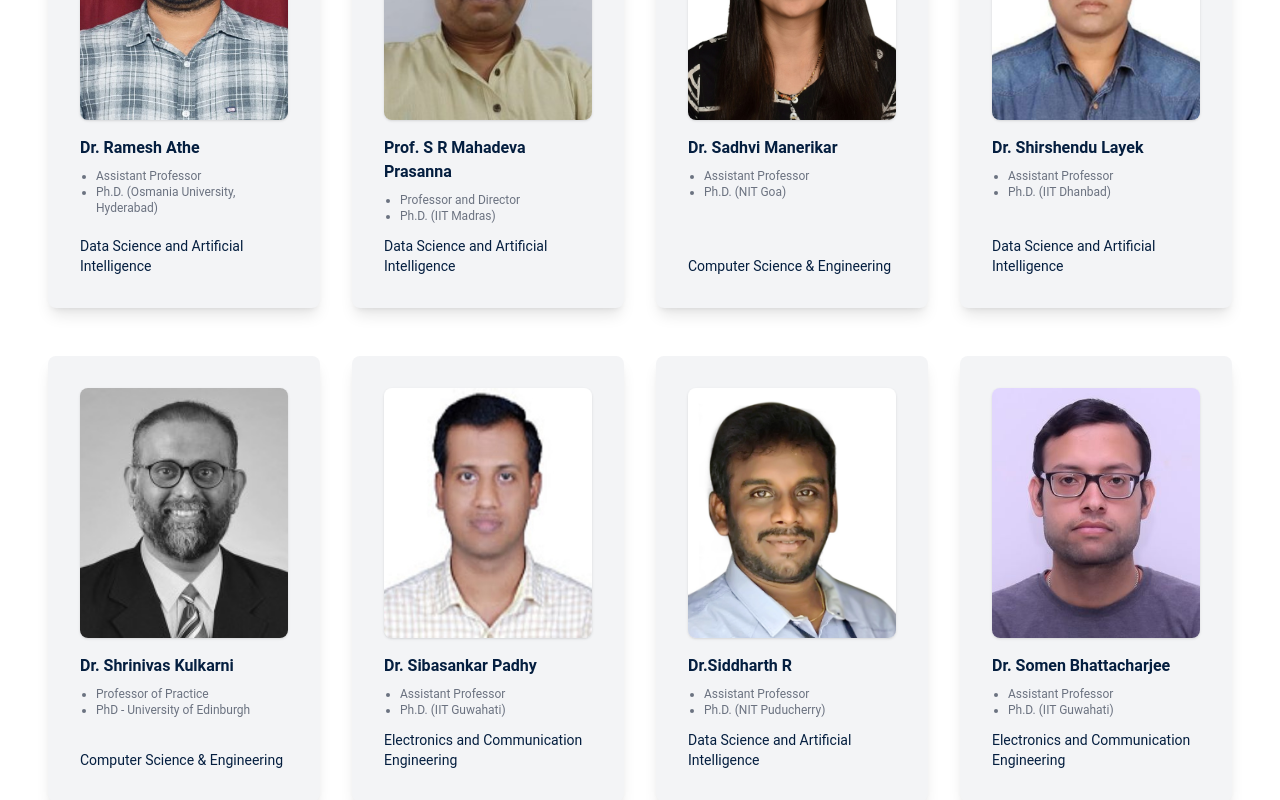
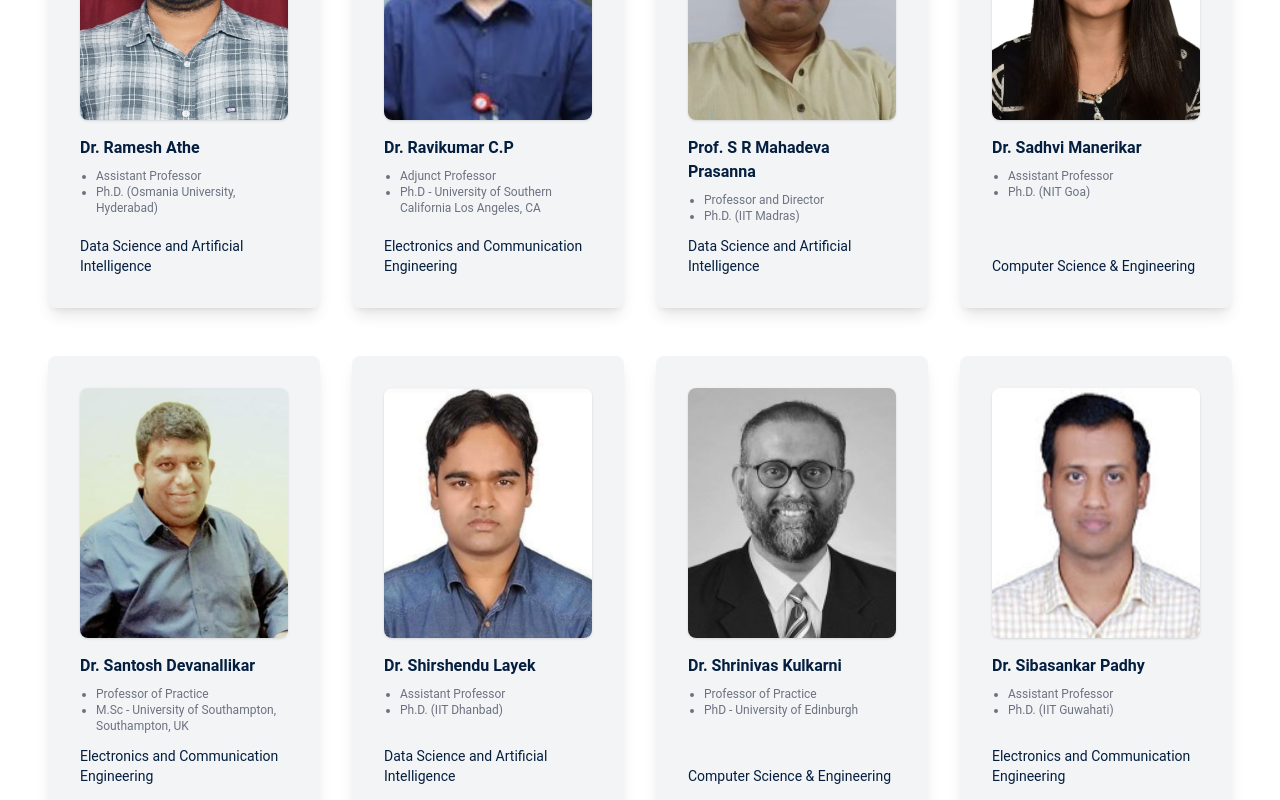
Before and after one commit to Velocity-IIITDWD/iiitdwd.ac.in, a Next.js app: page /faculty in a window 1280 px wide. Shown: the part 5460-6260 px from the top of the page. Built offline with nearby package versions, Linux system fonts and the light colour scheme.

Commit message:
facultu-changes
added
-RavikumarCP
-SantoshDevanallikar

```diff
--- a/data/faculty_profile.ts
+++ b/data/faculty_profile.ts
@@ -688,6 +688,7 @@ let ProfileProps: ProfileProp[] = [
         interest_areas: [
           { id: 1, area: 'Cryptography & Network Security' },
           { id: 2, area: 'Blockchain and AI/ML' },
+          { id: 3, area: 'Cybersecurity' },
         ],
       },
     },
@@ -1264,6 +1265,61 @@ let ProfileProps: ProfileProp[] = [
       },
     },
   },
+  {
+    id: 'SantoshDevanallikar',
+    content: {
+      head: {
+        name: 'Dr. Santosh Devanallikar',
+        profile_pdf: '/docs/SantoshDevanallikar.pdf',
+      },
+      card: {
+        photo: '/images/SantoshDevanallikar.jpeg',
+        PhD:'M.Sc - University of Southampton, Southampton, UK',
+        designation: 'Professor of Practice',
+        department: 'Electronics and Communication Engineering',
+        mail_id: '',
+        cabin_number: '?',
+      },
+      body: {
+        profile_text: '',
+        interest_areas: [
+          { id: 1, area: 'ASIC/Chip-Design' },
+          { id: 2, area: 'VLSI' },
+          { id: 3, area: 'VCS, NC-Verilog' },
+          { id: 4, area: 'Design-Compiler' },
+          { id: 5, area: 'RTL compiler' },
+          { id: 6, area: 'PrimeTime' },
+        ],
+      },
+    },
+  },
+  {
+    id: 'RavikumarCP',
+    content: {
+      head: {
+        name: 'Dr. Ravikumar C.P',
+        profile_pdf: '/docs/RavikumarCP.pdf',
+      },
+      card: {
+        photo: '/images/RavikumarCP.jpg',
+        PhD:'Ph.D - University of Southern California Los Angeles, CA',
+        designation: 'Adjunct Professor',
+        department: 'Electronics and Communication Engineering',
+        mail_id: '',
+        cabin_number: '?',
+      },
+      body: {
+        profile_text: '',
+        interest_areas: [
+          { id: 1, area: 'VLSI physical design' },
+          { id: 2, area: 'VLSI test' },
+          { id: 3, area: 'parallel processing' },
+          { id: 4, area: 'electronic design automation' },
+          { id: 5, area: 'embedded systems' },
+        ],
+      },
+    },
+  },
 ];
 
 export { ProfileProps };
```
Also changed, not shown: public/images/RavikumarCP.jpg (added), public/images/SantoshDevanallikar.jpeg (added).
